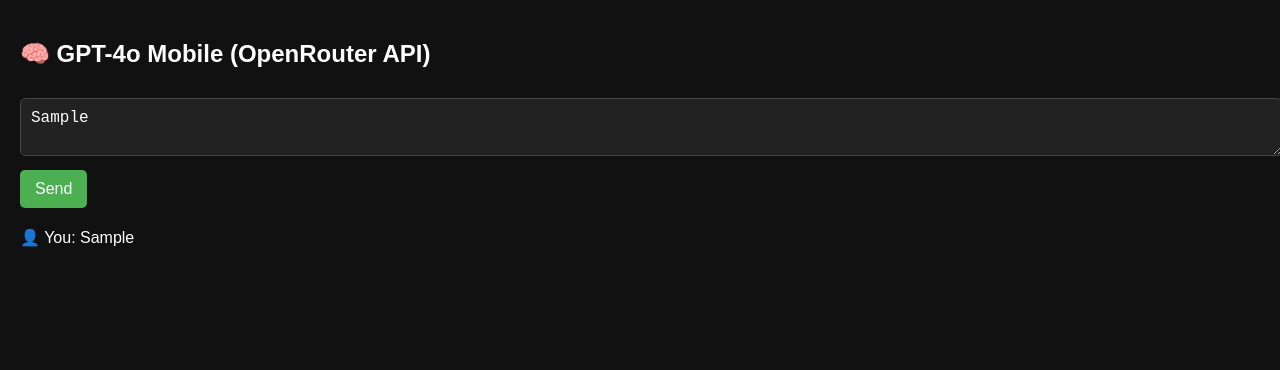
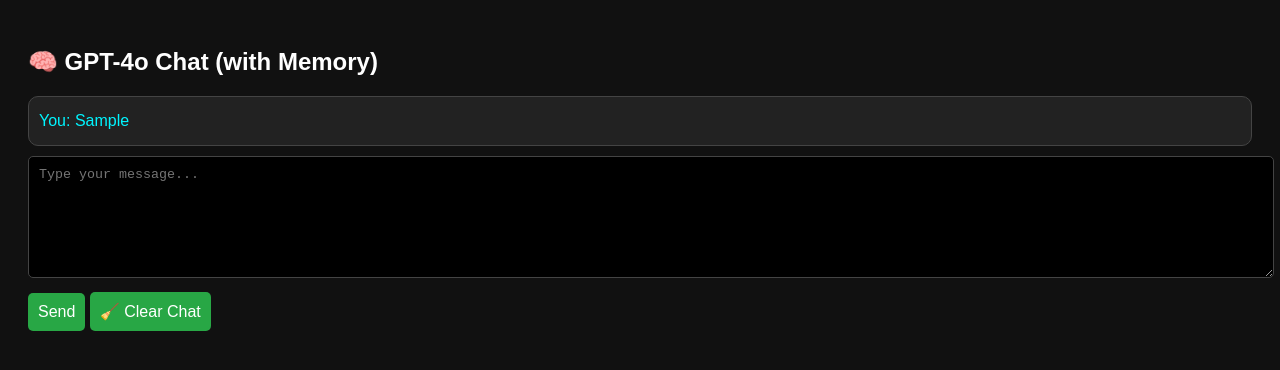
Before and after one commit to system07-ship/gpt-mobile-app, a plain HTML site: page index.html in a window 1280 px wide. Both pictures are taken after typing "Sample" into the empty fields and a click on the button "Send". Drawn offline with Linux system fonts and the light colour scheme; no server answers.

Commit message:
Update index.html

```diff
--- a/index.html
+++ b/index.html
@@ -1,51 +1,78 @@
 <!DOCTYPE html>
-<html lang="en">
+<html>
 <head>
-  <meta charset="UTF-8" />
-  <meta name="viewport" content="width=device-width, initial-scale=1.0"/>
-  <title>GPT-4o Mobile</title>
+  <title>GPT-4o Chat App</title>
+  <meta name="viewport" content="width=device-width, initial-scale=1.0" />
   <style>
-    body { font-family: Arial; margin: 0; padding: 20px; background: #111; color: #fff; }
-    textarea, input { width: 100%; margin-top: 10px; padding: 10px; font-size: 16px; background: #222; color: #fff; border: 1px solid #444; border-radius: 5px; }
-    button { padding: 10px 15px; margin-top: 10px; background: #4caf50; color: white; border: none; border-radius: 5px; font-size: 16px; }
-    #chat { margin-top: 20px; max-height: 400px; overflow-y: auto; white-space: pre-wrap; }
+    body { background-color: #111; color: #fff; font-family: sans-serif; padding: 20px; }
+    #chatbox { max-height: 60vh; overflow-y: auto; border: 1px solid #444; padding: 10px; border-radius: 10px; background: #222; }
+    .user { color: #00f5ff; margin: 5px 0; }
+    .bot { color: #90ee90; margin: 5px 0; }
+    textarea { width: 100%; height: 100px; margin-top: 10px; border-radius: 5px; background: #000; color: #fff; padding: 10px; border: 1px solid #444; }
+    button { padding: 10px; font-size: 16px; background: #28a745; color: white; border: none; border-radius: 5px; margin-top: 10px; }
   </style>
 </head>
 <body>
-  <h2>🧠 GPT-4o Mobile (OpenRouter API)</h2>
-
-  <textarea id="prompt" placeholder="Type your message here..."></textarea>
+  <h2>🧠 GPT-4o Chat (with Memory)</h2>
+  <div id="chatbox"></div>
+  <textarea id="prompt" placeholder="Type your message..."></textarea>
   <button onclick="sendMessage()">Send</button>
-
-  <div id="chat"></div>
+  <button onclick="clearChat()">🧹 Clear Chat</button>
 
   <script>
-    const apiKey = "sk-PASTE-YOUR-OPENROUTER-KEY-HERE"; // 👈 yahan key paste karna
+    const apiKey = "sk-3xhjT9283ycbv7..."; //
+
+    let messages = JSON.parse(localStorage.getItem("chat_memory") || "[]");
+
+    function updateChatBox() {
+      const chat = document.getElementById("chatbox");
+      chat.innerHTML = "";
+      messages.forEach(m => {
+        const msgDiv = document.createElement("div");
+        msgDiv.className = m.role === "user" ? "user" : "bot";
+        msgDiv.textContent = `${m.role === "user" ? "You" : "GPT"}: ${m.content}`;
+        chat.appendChild(msgDiv);
+      });
+      chat.scrollTop = chat.scrollHeight;
+    }
 
     async function sendMessage() {
-      const prompt = document.getElementById("prompt").value;
-      const chatDiv = document.getElementById("chat");
+      const prompt = document.getElementById("prompt").value.trim();
+      if (!prompt) return;
 
-      chatDiv.innerHTML += `👤 You: ${prompt}\n`;
+      messages.push({ role: "user", content: prompt });
+      updateChatBox();
+      document.getElementById("prompt").value = "";
 
-      const response = await fetch("https://openrouter.ai/api/v1/chat/completions", {
+      const res = await fetch("https://openrouter.ai/api/v1/chat/completions", {
         method: "POST",
         headers: {
           "Authorization": `Bearer ${apiKey}`,
-          "Content-Type": "application/json"
+          "Content-Type": "application/json",
+          "HTTP-Referer": "https://yourusername.github.io",
+          "X-Title": "GPT App"
         },
         body: JSON.stringify({
-          model: "openai/gpt-4o", // 👈 GPT-4o
-          messages: [{ role: "user", content: prompt }]
+          model: "openai/gpt-4o",
+          messages: messages
         })
       });
 
-      const data = await response.json();
-      const reply = data.choices?.[0]?.message?.content || "⚠️ Error: No response";
+      const data = await res.json();
+      const reply = data.choices?.[0]?.message?.content || "⚠️ No reply";
+      messages.push({ role: "assistant", content: reply });
 
-      chatDiv.innerHTML += `🤖 GPT-4o: ${reply}\n\n`;
-      document.getElementById("prompt").value = "";
+      localStorage.setItem("chat_memory", JSON.stringify(messages));
+      updateChatBox();
     }
+
+    function clearChat() {
+      messages = [];
+      localStorage.removeItem("chat_memory");
+      updateChatBox();
+    }
+
+    window.onload = updateChatBox;
   </script>
 </body>
 </html>
```
